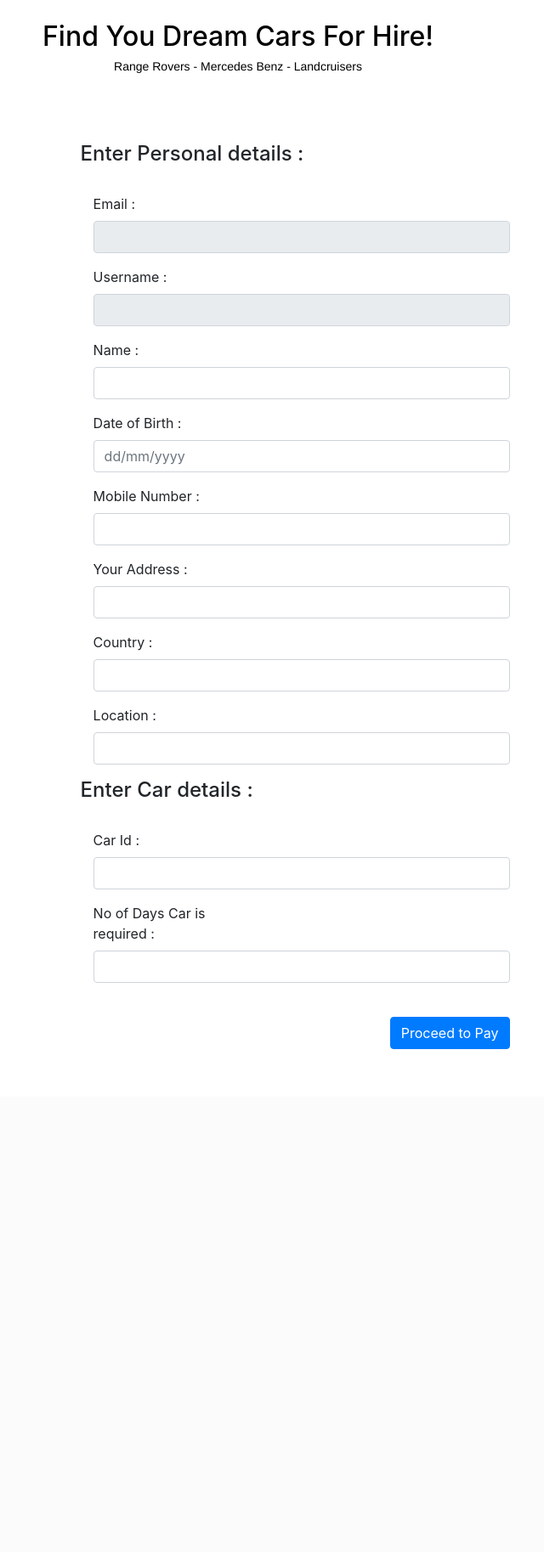
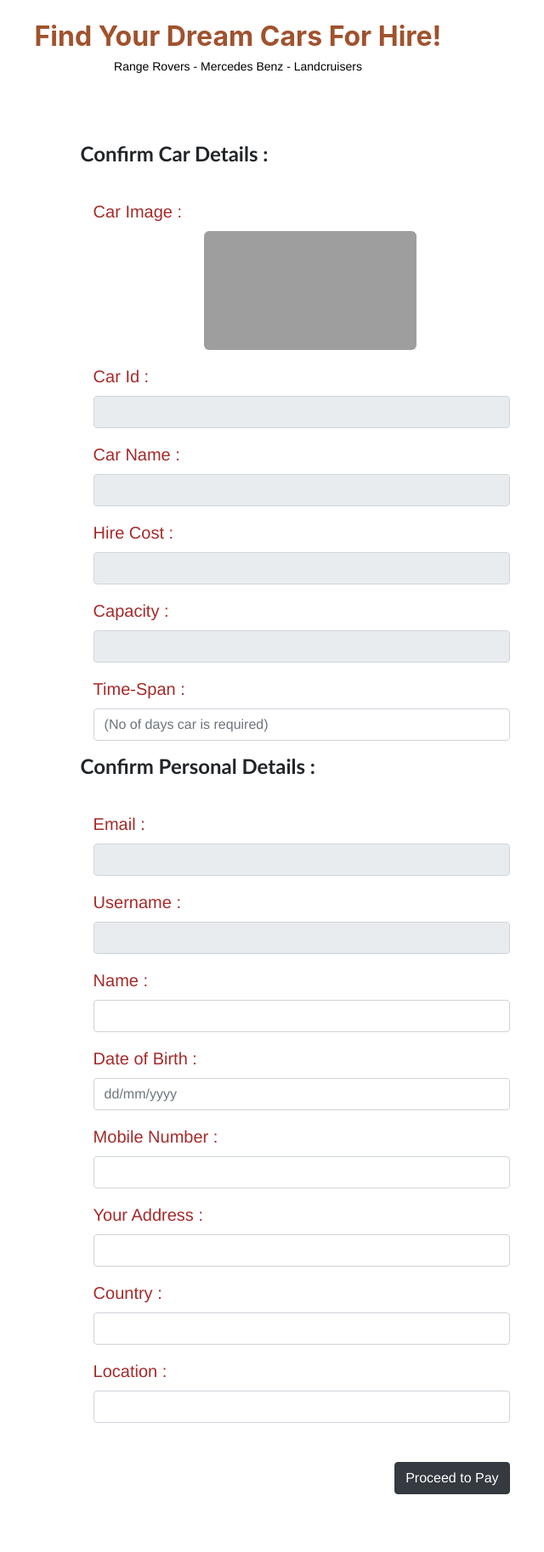
Before and after one commit to koredhanraj431/Car-Rental-System-Group-Work, a PHP site: the page made by Car-Rental-System(EDI)/User/bookcar.php in a window 1280 px wide. Shown: the part 76-1903 px from the top of the page at 85% size, without its empty margins (360-1000 px from the left). Before the commit the page ends 1311 px from the top, so only its background shows below. Run offline with PHP 8.4, Linux system fonts and the light colour scheme; the visitor is signed in with stand-in values (Sample User, id 1); data that the repository does not hold is empty; some libraries are stand-ins or nearby versions; grey boxes are pictures that could not be loaded.

Commit message:
Add files via upload

```diff
--- a/Car-Rental-System(EDI)/User/bookcar.php
+++ b/Car-Rental-System(EDI)/User/bookcar.php
@@ -33,6 +33,7 @@ if (!isset($_SESSION['username'])) {
 			color: black;
 			position: relative;
 			display: block;
+			font-weight: bold;
 		}
 
 		.caption h3 {
@@ -44,12 +45,33 @@ if (!isset($_SESSION['username'])) {
 
 		.formcontainer {
 			margin-left: 32%;
+			font-size: 20px;
 		}
 
 		html,
 		body {
 			max-width: 100%;
 			overflow-x: hidden;
+		}
+
+		h4 {
+			font-weight: bold;
+			font-family: 'Gill Sans', 'Gill Sans MT', Calibri, 'Trebuchet MS', sans-serif;
+		}
+
+		.image:hover {
+			transform: scale(1.2);
+		}
+
+		label {
+			font-size: 20px;
+			font-family: 'Franklin Gothic Medium', 'Arial Narrow', Arial, sans-serif;
+			color: brown;
+		}
+
+		input {
+			font-size: 18px;
+			font-family: 'Franklin Gothic Medium', 'Arial Narrow', Arial, sans-serif;
 		}
 	</style>
 
@@ -60,33 +82,73 @@ if (!isset($_SESSION['username'])) {
 	<!-- navbar -->
 	<?php
 	if (strlen($_SESSION['username']) == 0) {
-		array_push($errors, "You must log in first");
-		include('Includes/errors.php');
+		$_SESSION['msg'] = "You must log in first";
 		header('location: index.php');
 	} else {
 		include('Includes/header.php');
 	}
 	?>
 	<section class="caption">
-		<h2 class="caption" style="text-align: center">Find You Dream Cars For Hire!</h2>
-		<h3 class="properties" style="text-align: center">Range Rovers - Mercedes Benz - Landcruisers</h3>
+		<h2 class="caption" style="text-align: center; color:sienna;">Find Your Dream Cars For Hire!</h2>
+		<h3 style="text-align: center; ">Range Rovers - Mercedes Benz - Landcruisers</h3>
 	</section>
-
-	<?php
-	$sel = "SELECT * FROM users WHERE username = '$username'";
-	$rs = $db->query($sel);
-	$rws = $rs->fetch_assoc();
-	?>
 
 	<div class="container formcontainer" style="margin-top: 50px;">
 		<div class="row">
-
-
 			<div class="col-md-9">
-
 				<form action="" class="form-horizontal" role="form" method="POST">
 
-					<h4>Enter Personal details : </h4><br>
+					<?php
+					$carid = $_POST['car'];
+					$qr = "SELECT * FROM cars WHERE car_id = '$carid'";
+					$res = $db->query($qr);
+					$rws = $res->fetch_assoc();
+					?>
+
+					<h4>Confirm Car Details : </h4><br>
+					<div class="form-group">
+						<label class="col-md-3 control-label">Car Image : </label>
+						<div class="col-md-8 mx-auto">
+							<img class="image " style="border-radius: 6px; height: 140px; width: 250px;" src="../Cars/<?php echo $rws['car_type']; ?>/<?php echo $rws['image']; ?>"> </div>
+					</div>
+					<div class="form-group">
+						<label class="col-md-3 control-label">Car Id : </label>
+						<div class="col-md-8">
+							<input class="form-control" name="car_id" value="<?php echo $rws['car_id'] ?>" type="text" readonly>
+						</div>
+					</div>
+					<div class="form-group">
+						<label class="col-md-3 control-label">Car Name : </label>
+						<div class="col-md-8">
+							<input class="form-control" name="car_name" value="<?php echo $rws['car_name'] ?>" type="text" readonly>
+						</div>
+					</div>
+					<div class="form-group">
+						<label class="col-md-3 control-label">Hire Cost : </label>
+						<div class="col-md-8">
+							<input class="form-control" name="car_cost" value="<?php echo $rws['hire_cost'] ?>" type="text" readonly>
+						</div>
+					</div>
+					<div class="form-group">
+						<label class="col-md-3 control-label">Capacity : </label>
+						<div class="col-md-8">
+							<input class="form-control" name="capacity" value="<?php echo $rws['capacity'] ?>" type="text" readonly>
+						</div>
+					</div>
+					<div class="form-group">
+						<label class="col-md-3 control-label">Time-Span : </label>
+						<div class="col-md-8">
+							<input class="form-control" name="days" type="text" placeholder="(No of days car is required)" required>
+						</div>
+					</div>
+
+					<?php
+					$sel = "SELECT * FROM users WHERE username = '$username'";
+					$rs = $db->query($sel);
+					$rws = $rs->fetch_assoc();
+					?>
+
+					<h4>Confirm Personal Details : </h4><br>
 					<div class="form-group">
 						<label class="col-lg-3 control-label">Email : </label>
 						<div class="col-lg-8">
@@ -138,23 +200,12 @@ if (!isset($_SESSION['username'])) {
 							<input class="form-control" id="city" name="location" type="text" required>
 						</div>
 					</div>
-					<h4>Enter Car details : </h4><br>
-					<div class="form-group">
-						<label class="col-md-3 control-label">Car Id : </label>
-						<div class="col-md-8">
-							<input class="form-control" name="car_id" type="text" required>
-						</div>
-					</div>
-					<div class="form-group">
-						<label class="col-md-3 control-label">No of Days Car is required : </label>
-						<div class="col-md-8">
-							<input class="form-control" name="days" type="text" required>
-						</div>
-					</div>
+
+
 					<div class="form-group">
 						<label class="col-md-3 control-label"></label>
 						<div class="col-md-8">
-							<input type="button" class="btn btn-primary" style="float: right;" name="p2p" value="Proceed to Pay"><br><br>
+							<input type="button" class="btn btn-dark" style="float: right;" name="p2p" value="Proceed to Pay"><br><br>
 						</div>
 					</div>
 				</form>
```
